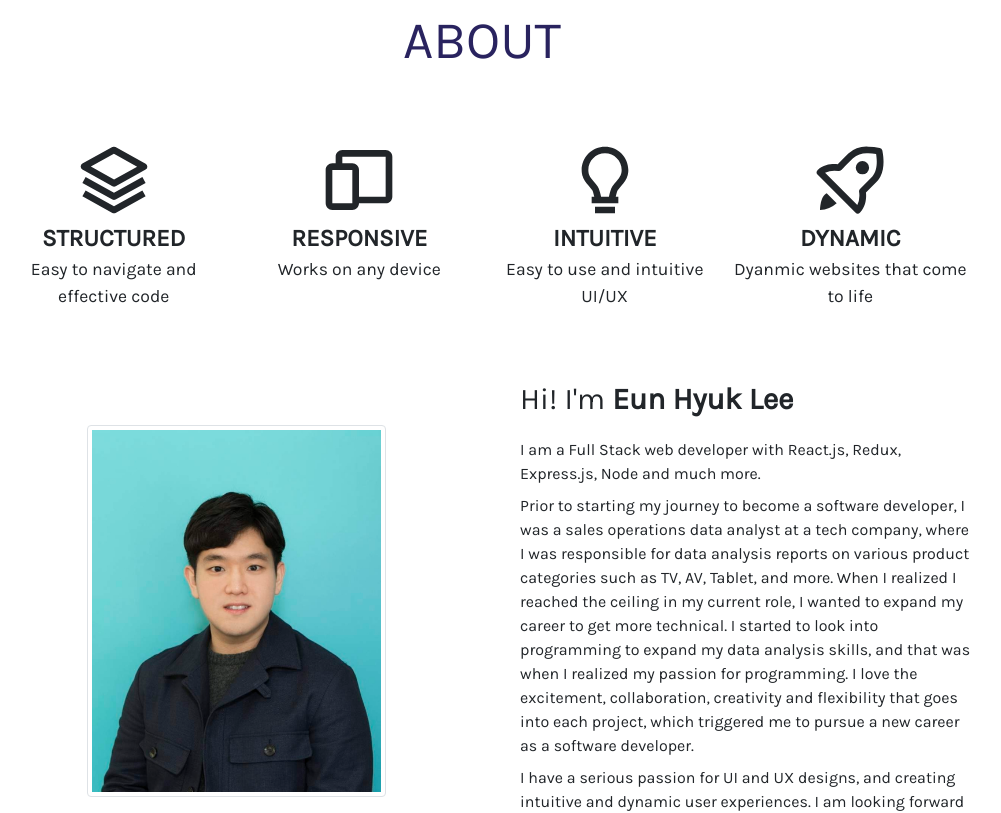
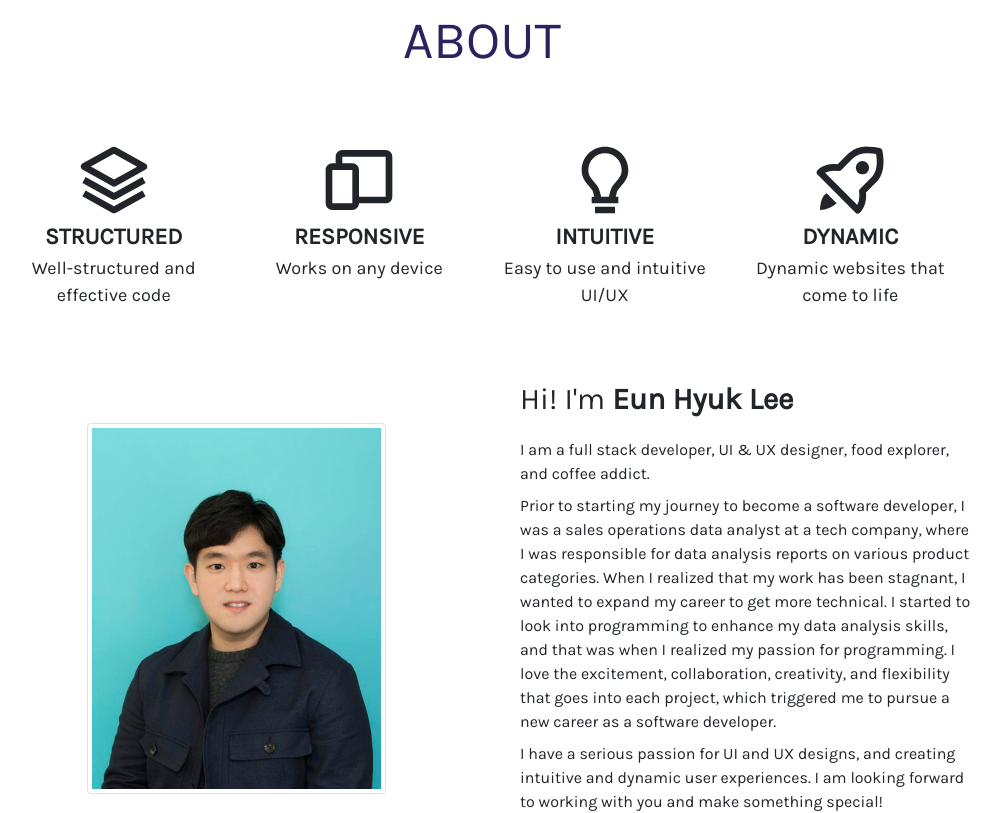
Before and after one commit to ehlee9317/Portfolio, a React (Create React App) app: page / in a window 1280 px wide. Shown: the part 920-1733 px from the top of the page, without its empty margins (158-1159 px from the left). Built offline with nearby package versions, Linux system fonts and the light colour scheme.

Commit message:
fixed about profile information

```diff
--- a/src/pages/about/about.css
+++ b/src/pages/about/about.css
@@ -23,5 +23,14 @@
 }
 
 .iconTraits {
-   font-size: 24px
+  font-size: 23px;
 }
+
+.icon-info {
+  font-size: 18px;
+}
+
+.pictureContainer {
+  padding-top: 10%;
+  padding-bottom: 10%
+}
--- a/src/pages/about/about.js
+++ b/src/pages/about/about.js
@@ -30,7 +30,9 @@ const About = () => {
               <br />
               <strong className="iconTraits">STRUCTURED</strong>
               <br />
-              Easy to navigate and effective code
+              <div className="icon-info">
+                Well-structured and effective code
+              </div>
             </Col>
             <Col xs={12} md={3} className="p-1">
               <BiDevices
@@ -42,14 +44,14 @@ const About = () => {
               <br />
               <strong className="iconTraits">RESPONSIVE</strong>
               <br />
-              Works on any device
+              <div className="icon-info">Works on any device</div>
             </Col>
             <Col xs={12} md={3} className="p-1">
               <BiBulb color={"#00000"} size="80px" height="90px" width="90px" />
               <br />
               <strong className="iconTraits">INTUITIVE</strong>
               <br />
-              Easy to use and intuitive UI/UX
+              <div className="icon-info">Easy to use and intuitive UI/UX</div>
             </Col>
             <Col xs={12} md={3} className="p-1">
               <BiRocket
@@ -61,13 +63,15 @@ const About = () => {
               <br />
               <strong className="iconTraits">DYNAMIC</strong>
               <br />
-              Dyanmic websites that come to life
+              <div className="icon-info">
+                Dynamic websites that come to life
+              </div>
             </Col>
           </Row>
           <Row className="pt-3 pb-5 align-item-center">
             {/* Profile Pic */}
             <Col xs={12} md={6}>
-              <Row className="justify-content-center pt-5 pb-4">
+              <Row className="pictureContainer justify-content-center">
                 <Image
                   className="profile justify-content-end"
                   alt="profile"
@@ -85,20 +89,19 @@ const About = () => {
                 </div>
 
                 <div className="pb-2">
-                  I am a Full Stack web developer with React.js, Redux,
-                  Express.js, Node and much more.
+                  I am a full stack developer, UI & UX designer, food explorer,
+                  and coffee addict.
                 </div>
 
                 <div className="pb-2">
                   Prior to starting my journey to become a software developer, I
                   was a sales operations data analyst at a tech company, where I
                   was responsible for data analysis reports on various product
-                  categories such as TV, AV, Tablet, and more. When I realized I
-                  reached the ceiling in my current role, I wanted to expand my
-                  career to get more technical. I started to look into
-                  programming to expand my data analysis skills, and that was
-                  when I realized my passion for programming. I love the
-                  excitement, collaboration, creativity and flexibility that
+                  categories. When I realized that my work has been stagnant, I
+                  wanted to expand my career to get more technical. I started to
+                  look into programming to enhance my data analysis skills, and
+                  that was when I realized my passion for programming. I love
+                  the excitement, collaboration, creativity, and flexibility that
                   goes into each project, which triggered me to pursue a new
                   career as a software developer.
                 </div>
```
Lines whose indentation alone changed are shown as unchanged.
